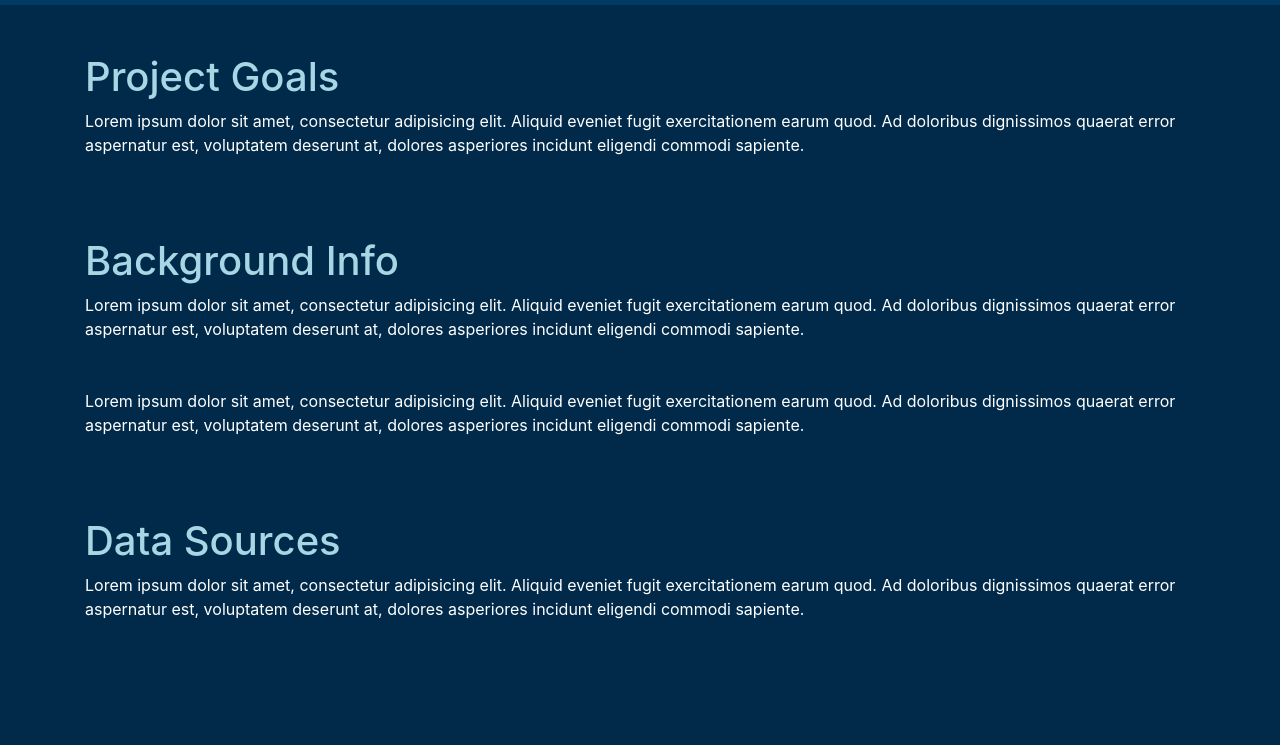
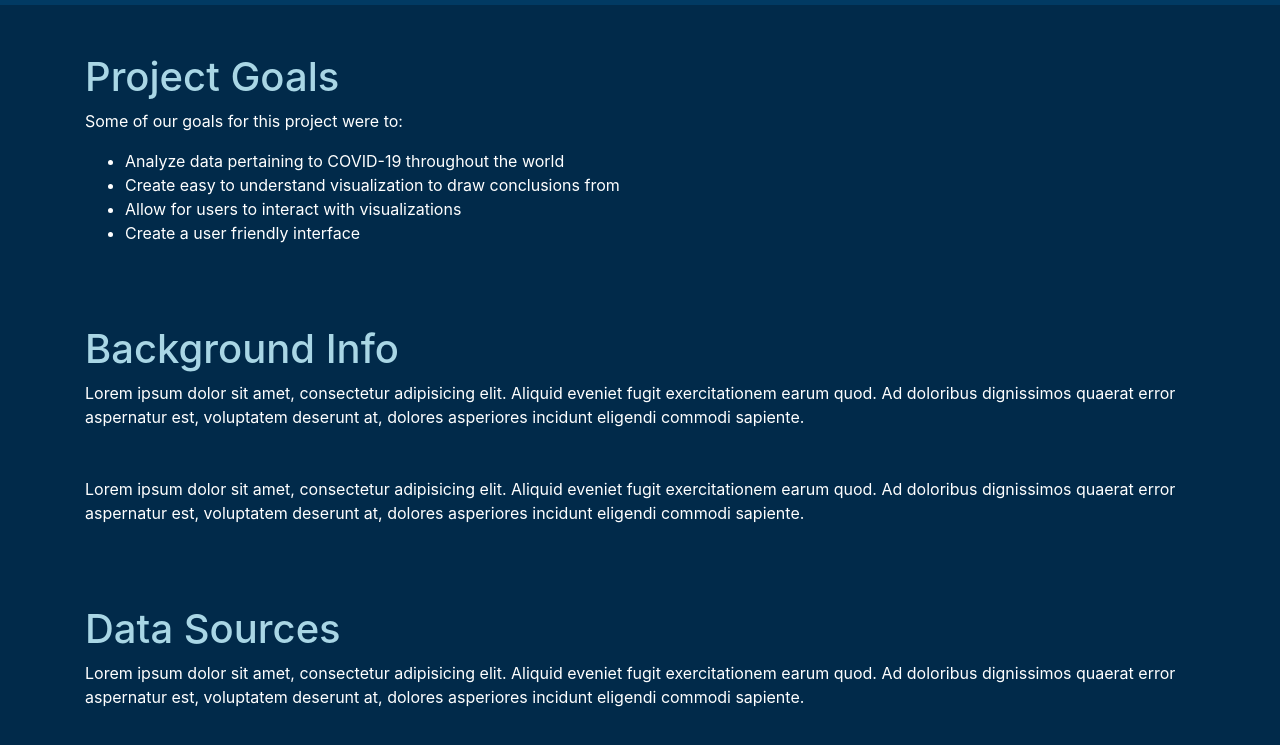
Before and after one commit to Drunk7Wolves/Covid_Website_Project, a plain HTML site: page index.html in a window 1280 px wide. Shown: the part 51-796 px from the top of the page. Drawn offline with nearby package versions, Linux system fonts and the light colour scheme.

Commit message:
Update index.html
added bullets and expnaded upon first header info

```diff
--- a/index.html
+++ b/index.html
@@ -49,7 +49,14 @@
       <div class="container" id="bsr-wrapper">
          <div class='my-5'></div>
          <h1>Project Goals</h1>
-         <p>Lorem ipsum dolor sit amet, consectetur adipisicing elit. Aliquid eveniet fugit exercitationem earum quod. Ad doloribus dignissimos quaerat error aspernatur est, voluptatem deserunt at, dolores asperiores incidunt eligendi commodi sapiente.</p>
+         <p>   Some of our goals for this project were to:
+            <ul>
+             <li>Analyze data pertaining to COVID-19 throughout the world</li>
+             <li>Create easy to understand visualization to draw conclusions from</li>
+             <li>Allow for users to interact with visualizations</li>
+               <li>Create a user friendly interface</li>
+         </ul>
+         </p>
          <div class='py-3 my-4'></div>
          <h1>Background Info</h1>
          <p>Lorem ipsum dolor sit amet, consectetur adipisicing elit. Aliquid eveniet fugit exercitationem earum quod. Ad doloribus dignissimos quaerat error aspernatur est, voluptatem deserunt at, dolores asperiores incidunt eligendi commodi sapiente.</p>
```
